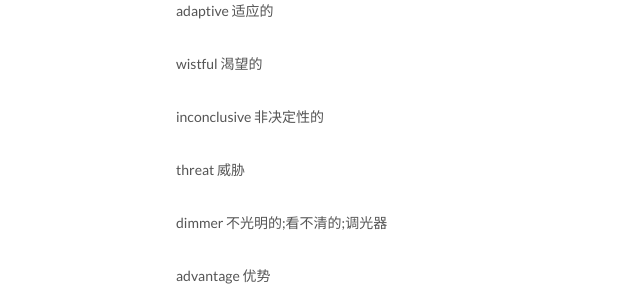
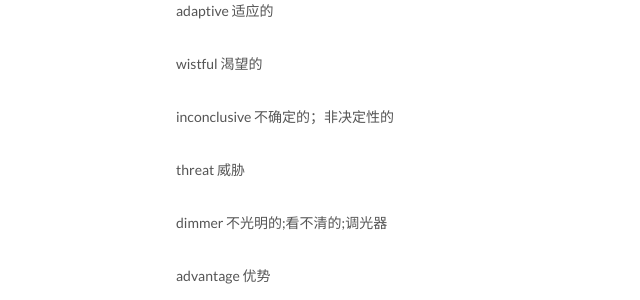
Before and after one commit to nnngu/LearningNotes, a Jekyll site: the page built from _posts/2018-06-18-考研 201 英语笔记.md, in a window 1280 px wide. Shown: the part 1229-1529 px from the top of the page, without its empty margins (114-754 px from the left). Built offline with Jekyll 4.4.1, drawn with Linux system fonts in a browser that asks for light colours.

Commit message:
修改文件: _posts/2018-06-18-考研 201 英语笔记.md

```diff
--- a/_posts/2018-06-18-考研 201 英语笔记.md
+++ b/_posts/2018-06-18-考研 201 英语笔记.md
@@ -41,7 +41,7 @@ adaptive  适应的
 
 wistful  渴望的
 
-inconclusive  非决定性的
+inconclusive  不确定的；非决定性的
 
 threat  威胁
 
@@ -112,3 +112,5 @@ in time  及时
 so far  迄今为止
 
 better still  更好的是;更甚者;更好
+
+---
```
